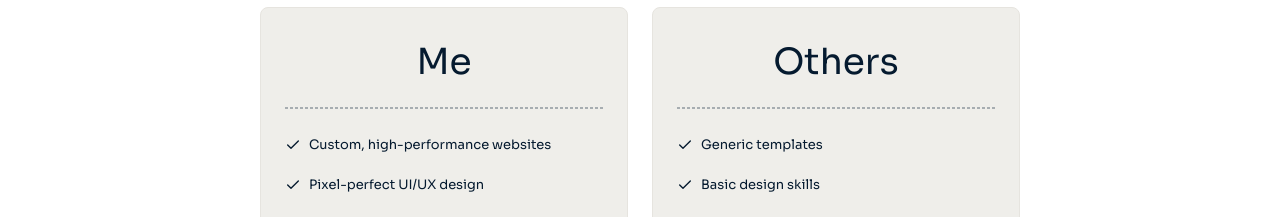
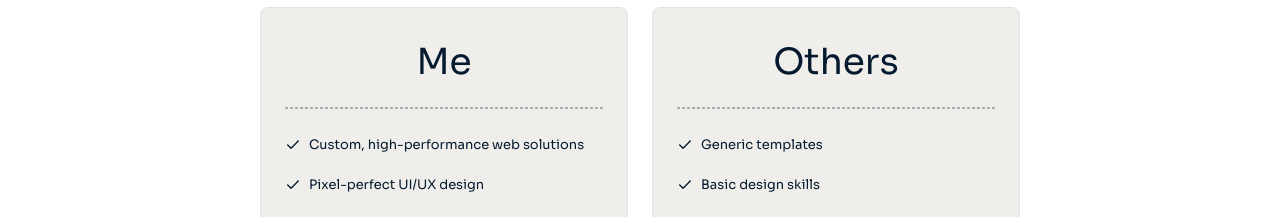
Before and after one commit to tahabaigdev/dev-portfolio, a React (Vite) app: page / in a window 1280 px wide. Shown: the part 3760-3977 px from the top of the page. Built offline with nearby package versions, Linux system fonts and the light colour scheme.

Commit message:
project changes updated

```diff
--- a/src/components/section/ComparisionSection.tsx
+++ b/src/components/section/ComparisionSection.tsx
@@ -8,7 +8,7 @@ import InfiniteMarquee from "../ui/InfiniteMarquee";
 import { useLenisScroll } from "@/hooks/useLenis";
 
 const features = [
-  "Custom, high-performance websites",
+  "Custom, high-performance web solutions",
   "Pixel-perfect UI/UX design",
   "Problem Solver",
   "Seamless animations & interactions",
```
